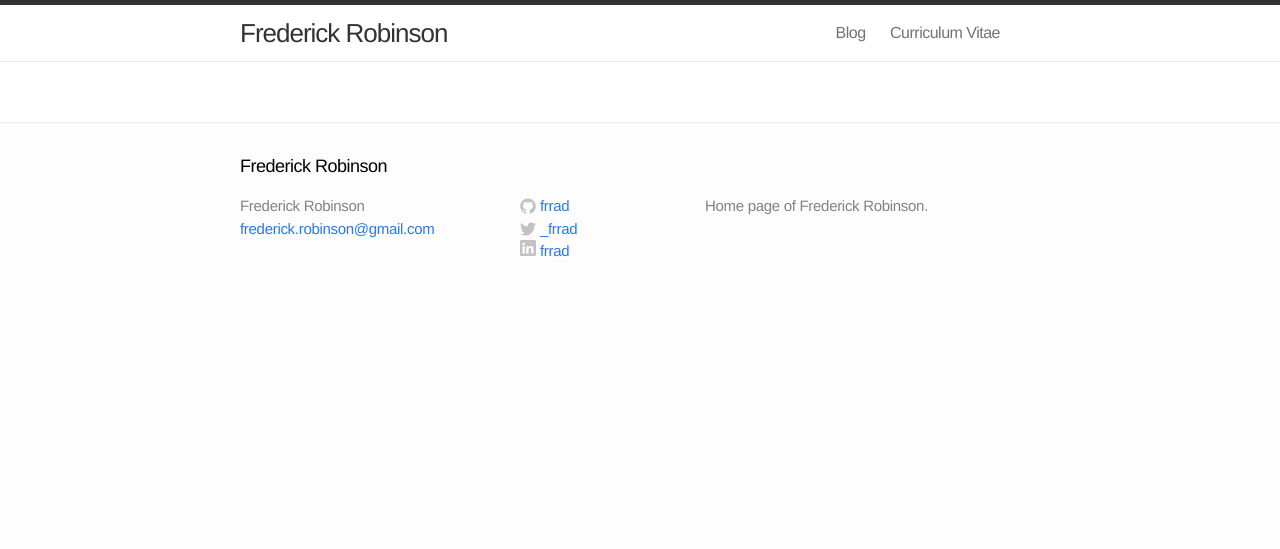
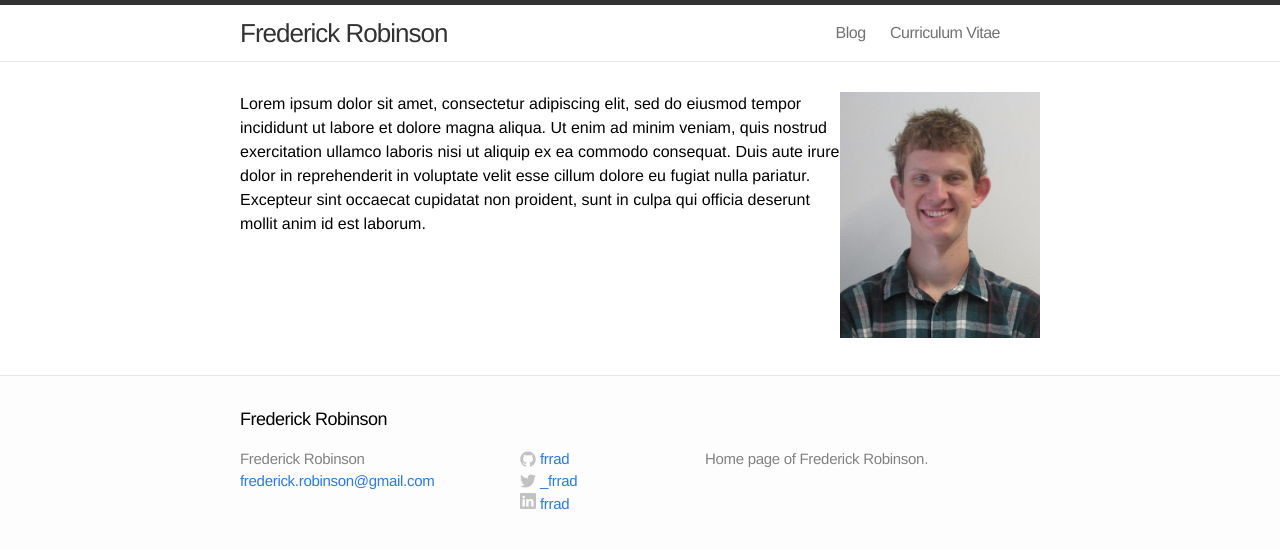
Before and after one commit to frrad/frrad.github.io, a Jekyll site: the page built from index.html, in a window 1280 px wide. Shown: the top 549 px of the page. Built offline with Jekyll 4.4.1, drawn with Linux system fonts in a browser that asks for light colours.

Commit message:
updated resume, added landing page with lorem ipsum and picture

```diff
--- a/index.html
+++ b/index.html
@@ -1,3 +1,31 @@
 ---
 layout: default
 ---
+
+<style type="text/css">
+  #wrap {
+  width:100%;
+  }
+  #left_col {
+  float:left;
+  width:75%;
+  }
+  #right_col {
+  float:right;
+  width:25%;
+  }
+</style>
+
+<div id="wrap">
+  <div id="left_col">
+	Lorem ipsum dolor sit amet, consectetur adipiscing elit, sed do eiusmod tempor
+	incididunt ut labore et dolore magna aliqua. Ut enim ad minim veniam, quis
+	nostrud exercitation ullamco laboris nisi ut aliquip ex ea commodo consequat.
+	Duis aute irure dolor in reprehenderit in voluptate velit esse cillum dolore eu
+	fugiat nulla pariatur. Excepteur sint occaecat cupidatat non proident, sunt in
+	culpa qui officia deserunt mollit anim id est laborum.
+  </div>
+  <div id="right_col">
+	<img src="/assets/selfie.png" width="100%">
+  </div>
+</div>
```
Also changed, not shown: assets/selfie.png (added), 1 other file.
